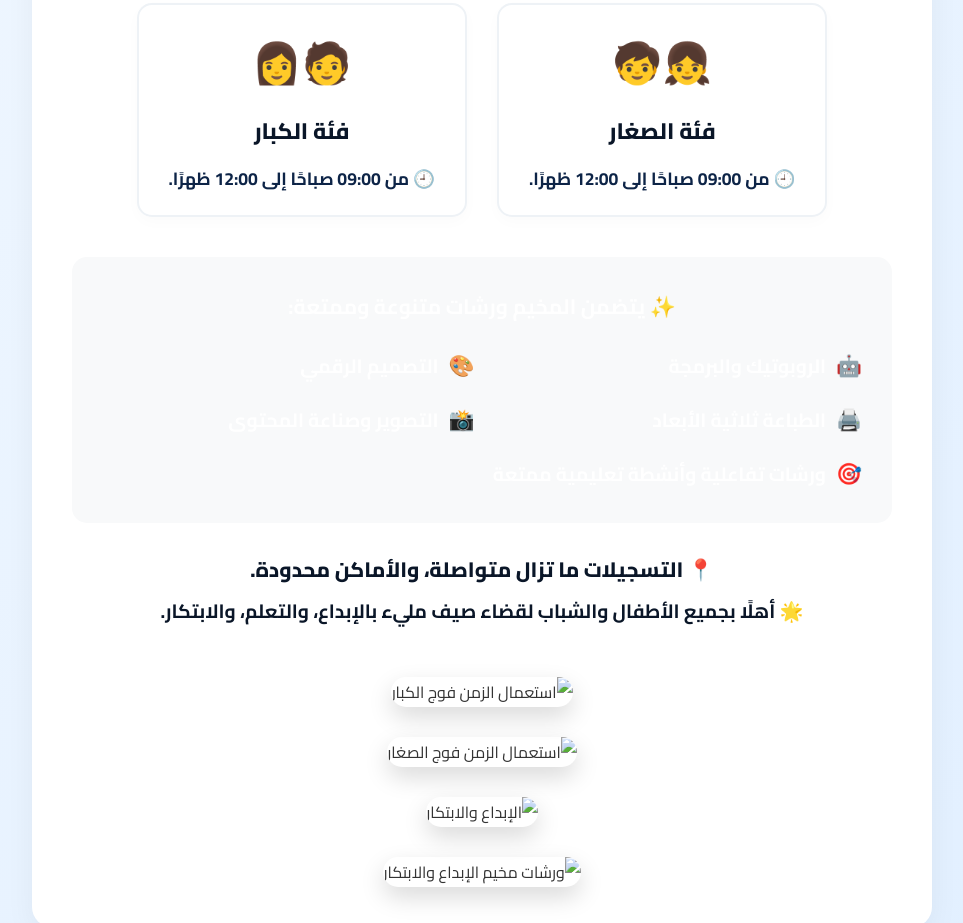
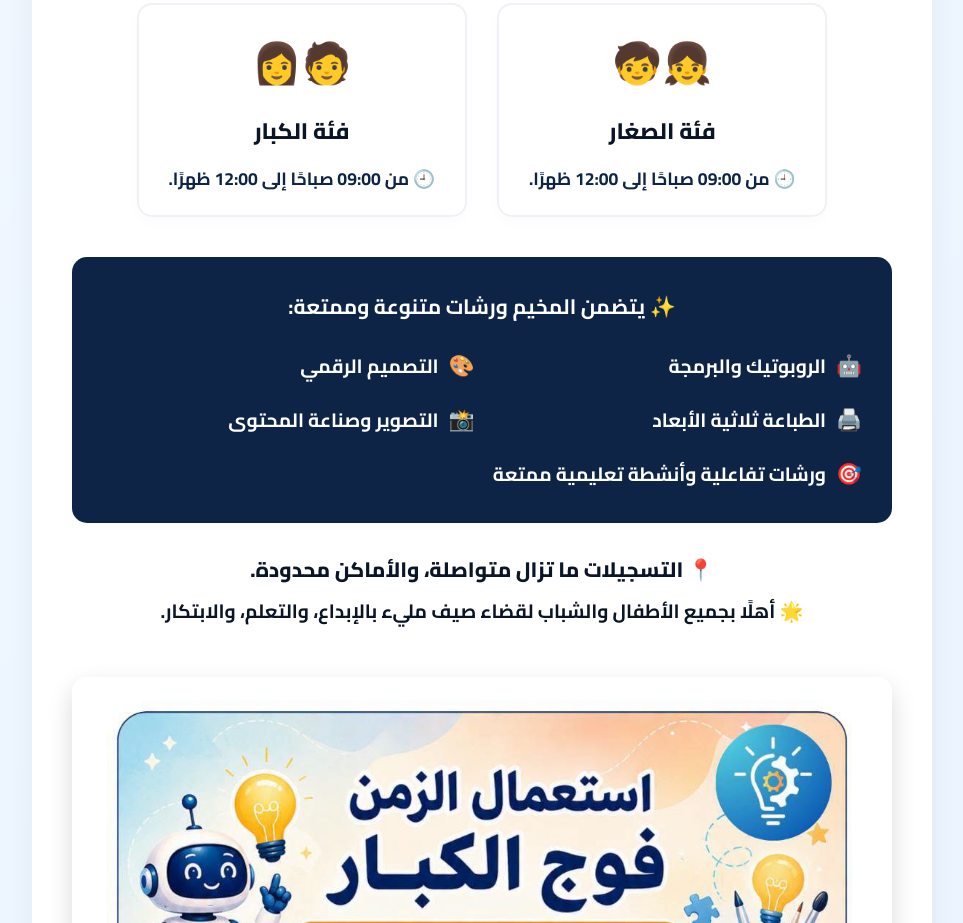
Before and after one commit to fodil4303-cm/tech-baraem, a plain HTML site: page index.html in a window 1280 px wide. Shown: the part 1397-2320 px from the top of the page, without its empty margins (158-1121 px from the left). Drawn offline with Linux system fonts and the light colour scheme.

Commit message:
إصلاح خلفية قسم الورشات وصيغة الصور المرفوعة

```diff
--- a/index.html
+++ b/index.html
@@ -606,7 +606,7 @@
             font-weight: 700;
         }
         .camp-activities {
-            background: var(--dark-bg);
+            background: #0d2447;
             color: white;
             padding: 30px;
             border-radius: 15px;
@@ -1117,10 +1117,10 @@
             </div>
 
             <div class="camp-images">
-                <img src="camp-adults.jpg" alt="استعمال الزمن فوج الكبار" class="camp-img" loading="lazy">
-                <img src="camp-kids.jpg" alt="استعمال الزمن فوج الصغار" class="camp-img" loading="lazy">
-                <img src="camp-details-1.jpg" alt="الإبداع والابتكار" class="camp-img" loading="lazy">
-                <img src="camp-details-2.jpg" alt="ورشات مخيم الإبداع والابتكار" class="camp-img" loading="lazy">
+                <img src="camp-adults.jpg.jpg" alt="استعمال الزمن فوج الكبار" class="camp-img" loading="lazy">
+                <img src="camp-kids.jpg.jpg" alt="استعمال الزمن فوج الصغار" class="camp-img" loading="lazy">
+                <img src="camp-details-1.jpg.jpg" alt="الإبداع والابتكار" class="camp-img" loading="lazy">
+                <img src="camp-details-2.jpg.jpg" alt="ورشات مخيم الإبداع والابتكار" class="camp-img" loading="lazy">
             </div>
         </div>
     </section>
```
